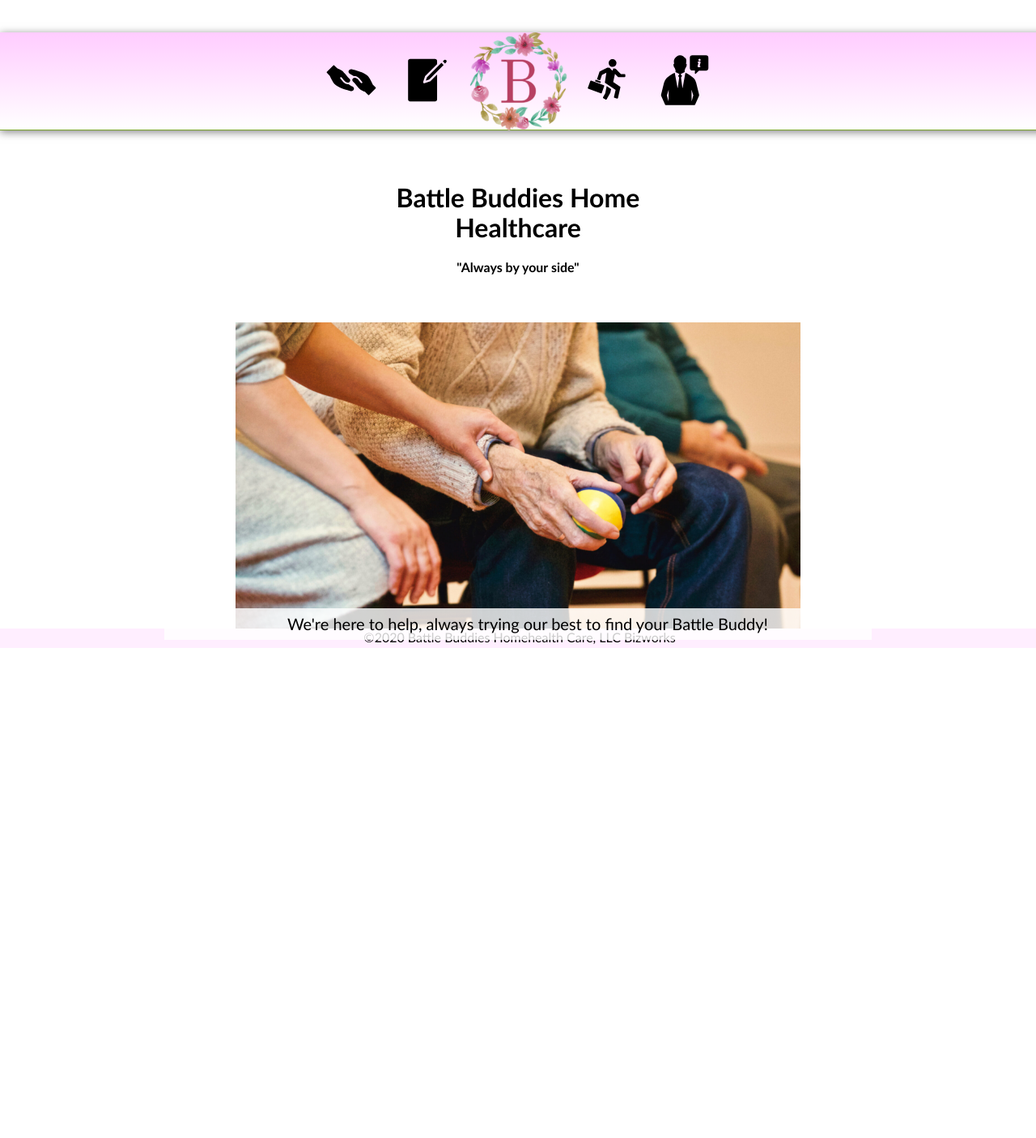
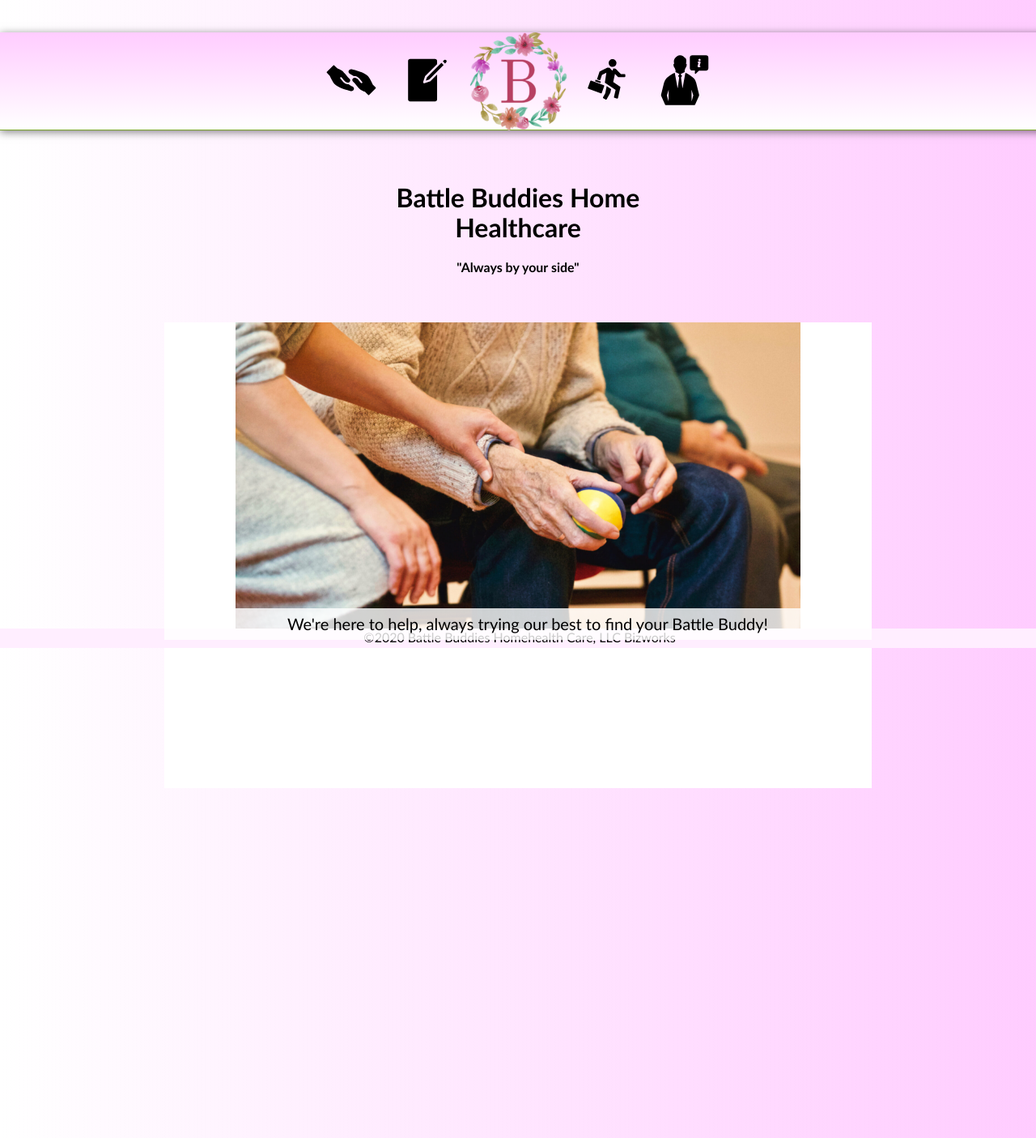
Before and after one commit to BattleBuddiesHHC/BattleBuddiesWebsite, a PHP site: page / in a window 1280 px wide. Shown: the whole page at 81% size. Run offline with PHP 8.4, Linux system fonts and the light colour scheme.

Commit message:
Update BBStyle.css

```diff
--- a/CSS/BBStyle.css
+++ b/CSS/BBStyle.css
@@ -123,6 +123,7 @@ img {
 body{
 	padding:0;
 	margin:0;
+	background-image: linear-gradient(to right, rgba(255,0,0,0), var(--primary));
 }
 
 button:focus{
```
